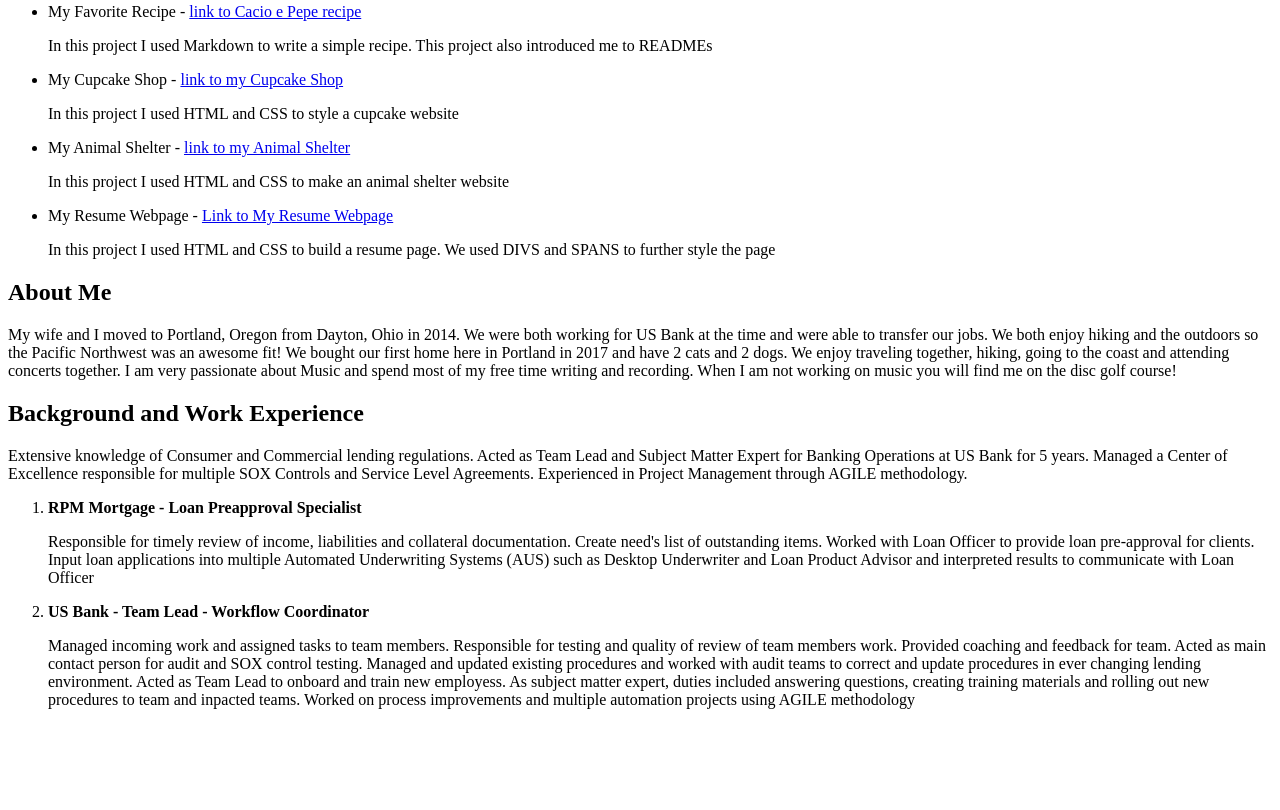
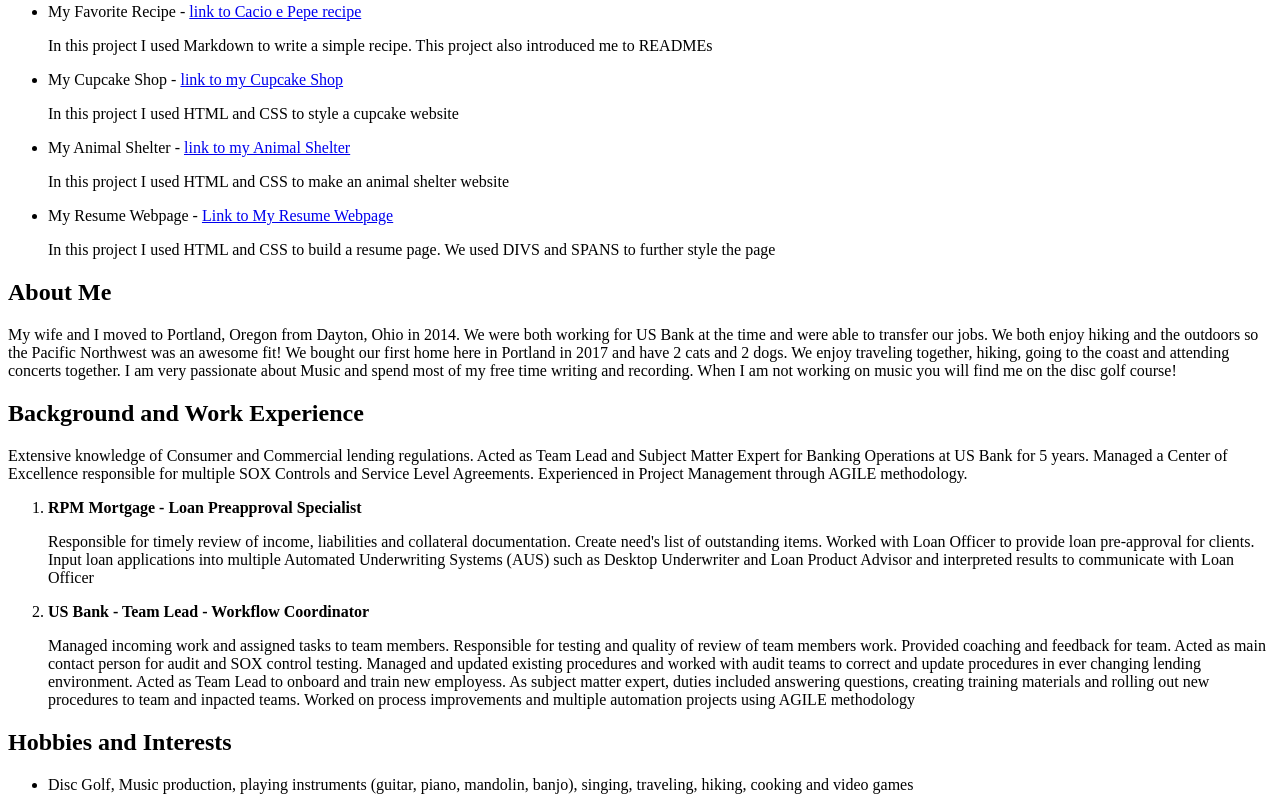
Before and after one commit to joeroaden/joe-roaden-portfolio, a plain HTML site: page index.html in a window 1280 px wide. Shown: the part 588-1398 px from the top of the page. Before the commit the page ends 1313 px from the top, so only its background shows below. Drawn offline with Linux system fonts and the light colour scheme.

Commit message:
create hobbies and interets section and include hobbies.  fix typos in previous sections

```diff
--- a/index.html
+++ b/index.html
@@ -30,8 +30,10 @@
        <P>Responsible for timely review of income, liabilities and collateral documentation.  Create need's list of outstanding items.  Worked with Loan Officer to provide loan pre-approval for clients.  Input loan applications into multiple Automated Underwriting Systems (AUS) such as Desktop Underwriter and Loan Product Advisor and interpreted results to communicate with Loan Officer</P>
        <li><strong>US Bank - Team Lead - Workflow Coordinator</strong></li>
        <p>Managed incoming work and assigned tasks to team members.  Responsible for testing and quality of review of team members work.  Provided coaching and feedback for team.  Acted as main contact person for audit and SOX control testing.  Managed and updated existing procedures and worked with audit teams to correct and update procedures in ever changing lending environment.  Acted as Team Lead to onboard and train new employess.  As subject matter expert, duties included answering questions, creating training materials and rolling out new procedures to team and inpacted teams.  Worked on process improvements and multiple automation projects using AGILE methodology</p>
-
     </ol>
-
+    <h2>Hobbies and Interests</h2>
+      <ul>
+        <li>Disc Golf, Music production, playing instruments (guitar, piano, mandolin, banjo), singing, traveling, hiking, cooking and video games</li>
+      </ul>
 </body>
 </html>
```
